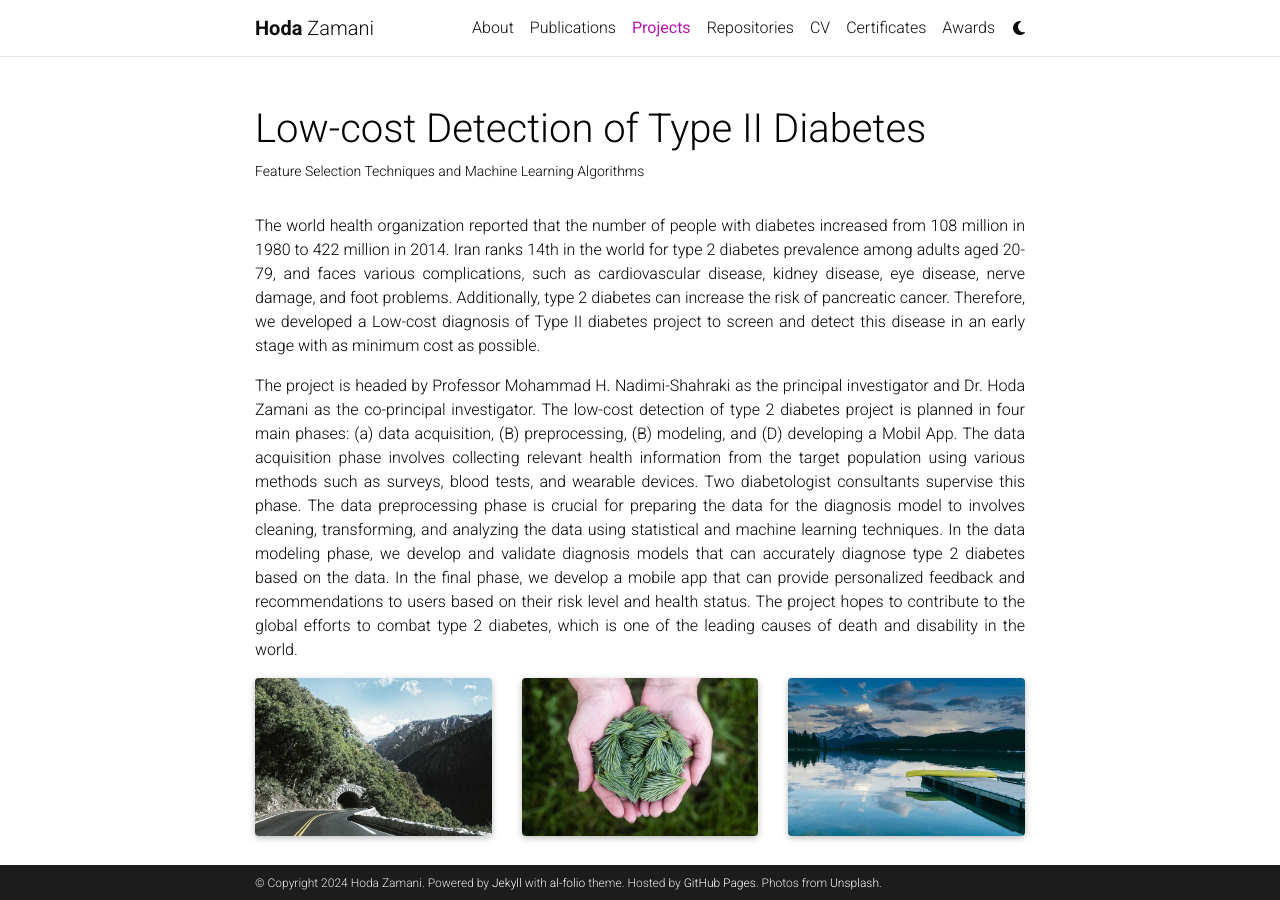
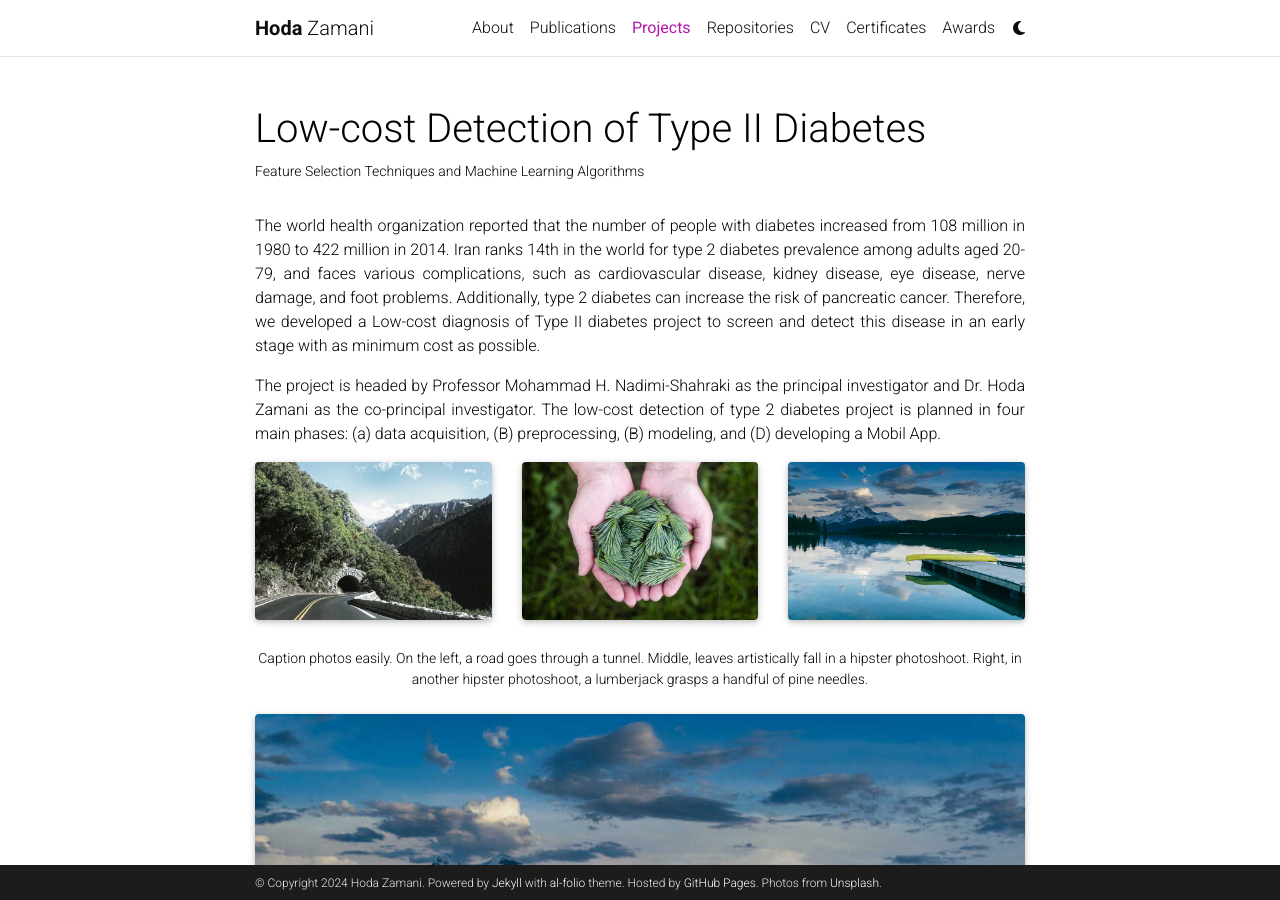
Before and after one commit to HodaZamani/HodaZamani.github.io, a Jekyll site: the page built from _projects/1_project.md, in a window 1280 px wide and 900 px high. Built offline with Jekyll 4.4.1, drawn with Linux system fonts in a browser that asks for light colours; full-size pictures stand in for the smaller copies a plugin makes; comment, search, counter and statistics services are not loaded; a style sheet for code colours, icons or effects is not loaded.

Commit message:
Update 1_project.md

```diff
--- a/_projects/1_project.md
+++ b/_projects/1_project.md
@@ -11,7 +11,7 @@
 <p align="justify">The world health organization reported that the number of people with diabetes increased from 108 million in 1980 to 422 million in 2014. Iran ranks 14th in the world for type 2 diabetes prevalence among adults aged 20-79, and faces various complications, such as cardiovascular disease, kidney disease, eye disease, nerve damage, and foot problems. Additionally, type 2 diabetes can increase the risk of pancreatic cancer. Therefore, we developed a Low-cost diagnosis of Type II diabetes project to screen and detect this disease in an early stage with as minimum cost as possible.</p>
 
 <p align="justify">The project is headed by Professor Mohammad H. Nadimi-Shahraki as the principal investigator and Dr. Hoda Zamani as the co-principal investigator.
-The low-cost detection of type 2 diabetes project is planned in four main phases: (a) data acquisition, (B) preprocessing, (B) modeling, and (D) developing a Mobil App. The data acquisition phase involves collecting relevant health information from the target population using various methods such as surveys, blood tests, and wearable devices. Two diabetologist consultants supervise this phase. The data preprocessing phase is crucial for preparing the data for the diagnosis model to involves cleaning, transforming, and analyzing the data using statistical and machine learning techniques. In the data modeling phase, we develop and validate diagnosis models that can accurately diagnose type 2 diabetes based on the data. In the final phase, we develop a mobile app that can provide personalized feedback and recommendations to users based on their risk level and health status. The project hopes to contribute to the global efforts to combat type 2 diabetes, which is one of the leading causes of death and disability in the world.</p>
+The low-cost detection of type 2 diabetes project is planned in four main phases: (a) data acquisition, (B) preprocessing, (B) modeling, and (D) developing a Mobil App. </p>
 
 
 
```
